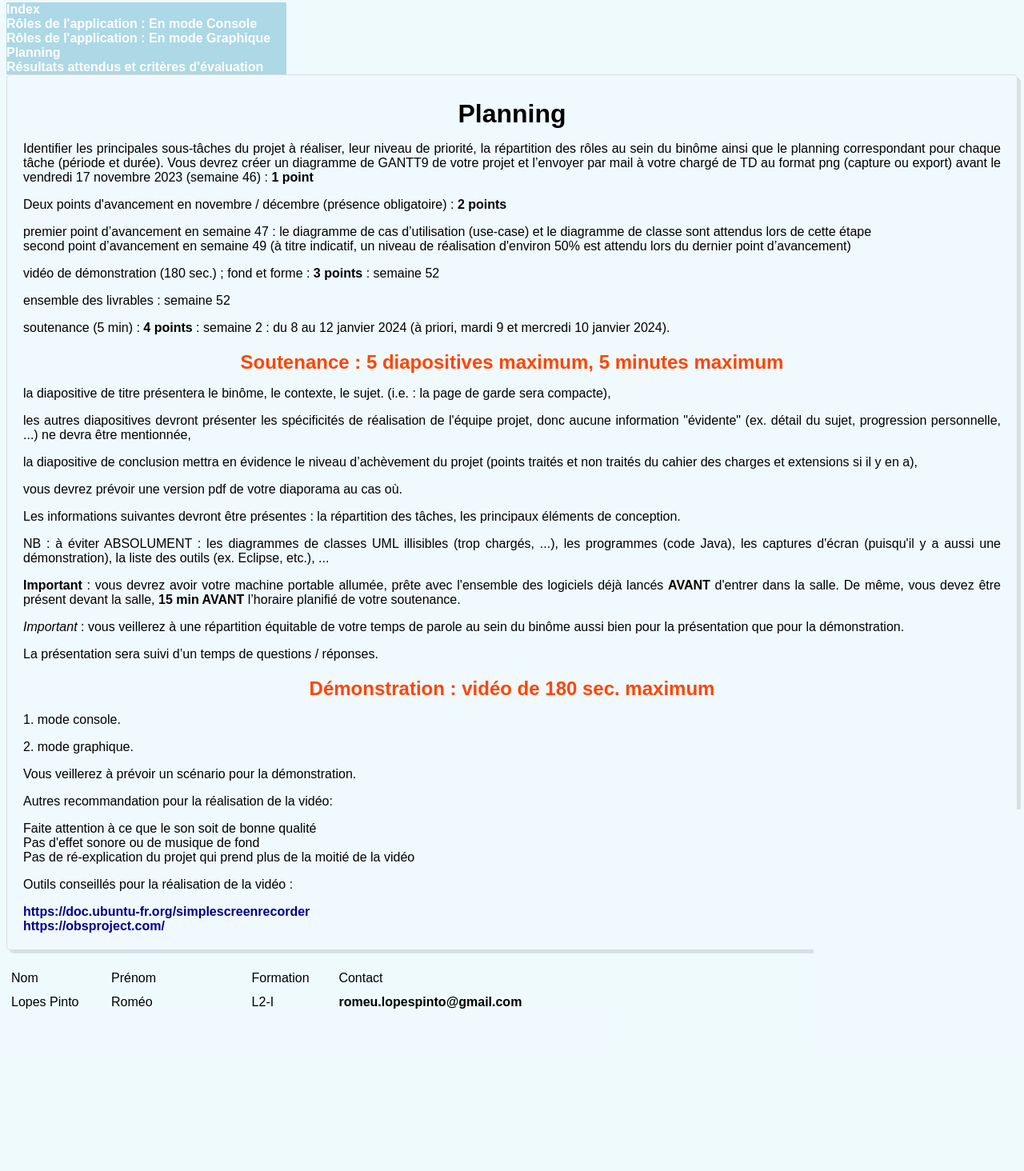
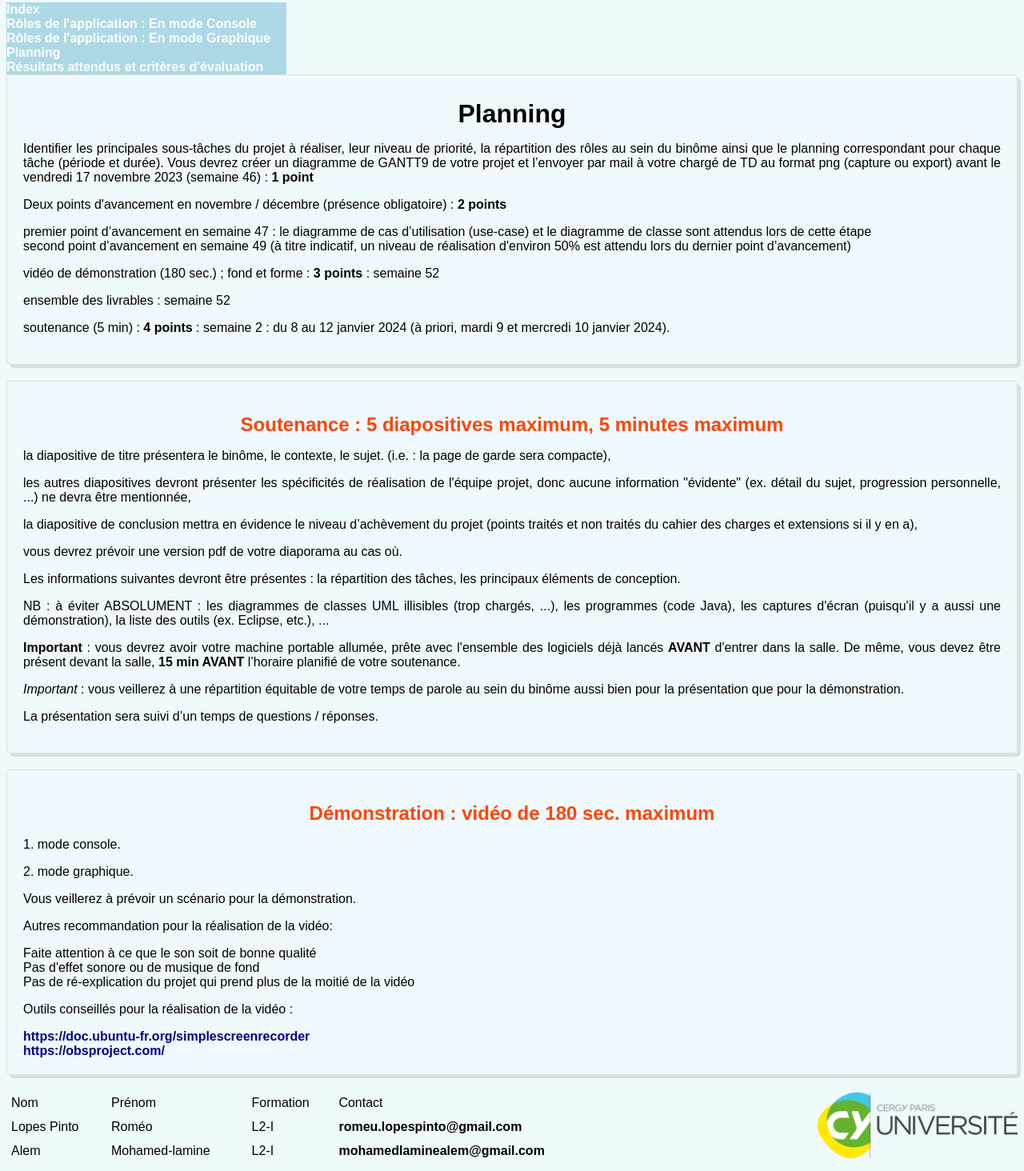
Before and after one commit to Lamiine6/lamiine6.github.io, a plain HTML site: page planning.html in a window 1280 px wide. Shown: the part 5-1469 px from the top of the page at 80% size. Before the commit the page ends 1313 px from the top, so only its background shows below. Drawn offline with Linux system fonts and the light colour scheme.

Commit message:
Add files via upload

```diff
--- a/planning.html
+++ b/planning.html
@@ -5,7 +5,7 @@
         <title>Checker & Beautifier in Java for python language</title>
         <meta charset = "utf-8"/>
 		<meta name="description" content="Sujet de projet Java du semestre 3 sous forme de site"/>
-        <meta name="author" content="anabe" />
+        <meta name="author" content="Lamine" />
     </head>
     <body>
        <header>
@@ -42,6 +42,8 @@ d'environ 50% est attendu lors du dernier point d’avancement)
 			<p>ensemble des livrables : semaine 52</p>
 			<p>soutenance (5 min) : <strong>4 points</strong> : semaine 2 : du 8 au 12 janvier 2024 (à priori, mardi 9 et
 mercredi 10 janvier 2024).</p>
+			</section>
+			<section>
 			<h2>Soutenance : 5 diapositives maximum, 5 minutes maximum</h2>
 			<p>la diapositive de titre présentera le binôme, le contexte, le sujet. (i.e. : la page de garde sera
 compacte),</p>
@@ -61,6 +63,8 @@ salle, <strong>15 min AVANT</strong> l’horaire planifié de votre soutenance.<
 			<p><em>Important</em> : vous veillerez à une répartition équitable de votre temps de parole au sein du binôme
 aussi bien pour la présentation que pour la démonstration.</p>
 			<p>La présentation sera suivi d’un temps de questions / réponses.</p>
+			</section>
+			<section>
 			<h2>Démonstration : vidéo de 180 sec. maximum</h2>
 			<p>1. mode console.</p>
 			<p>2. mode graphique.</p>
```
